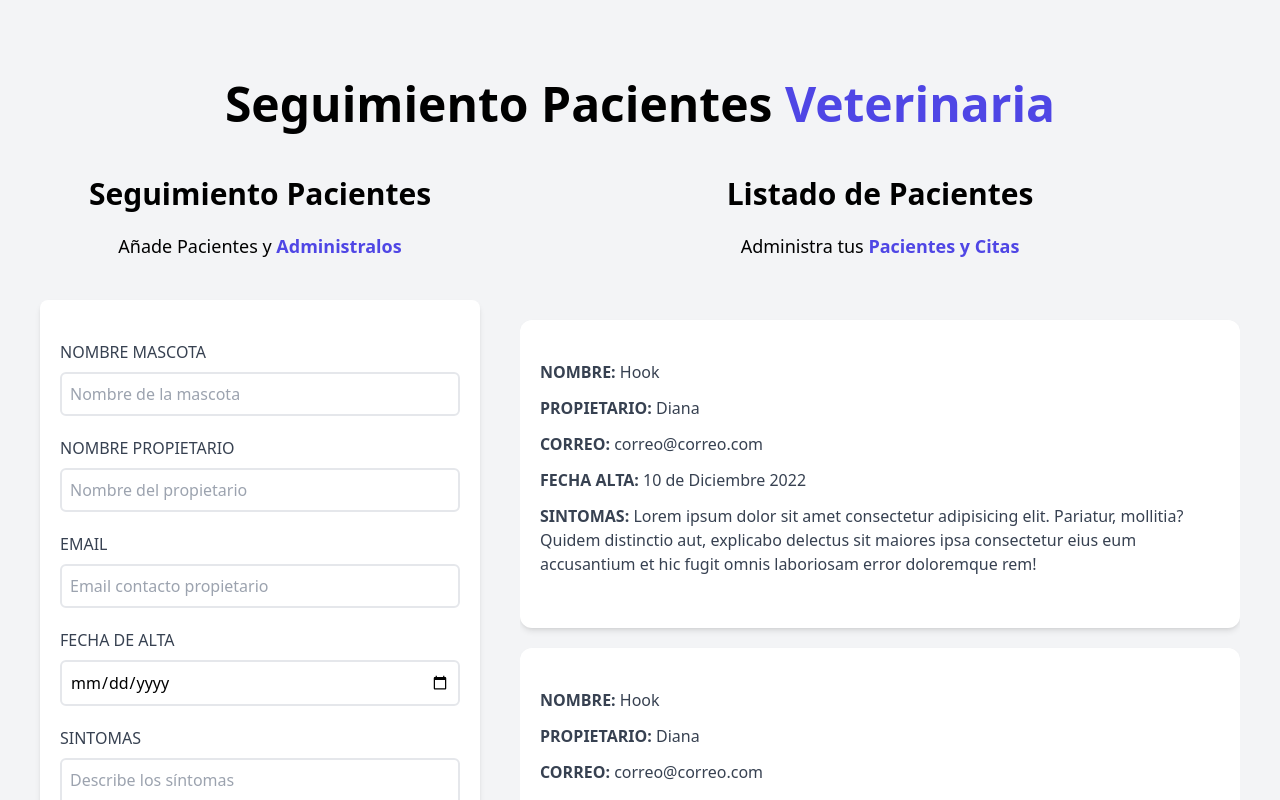
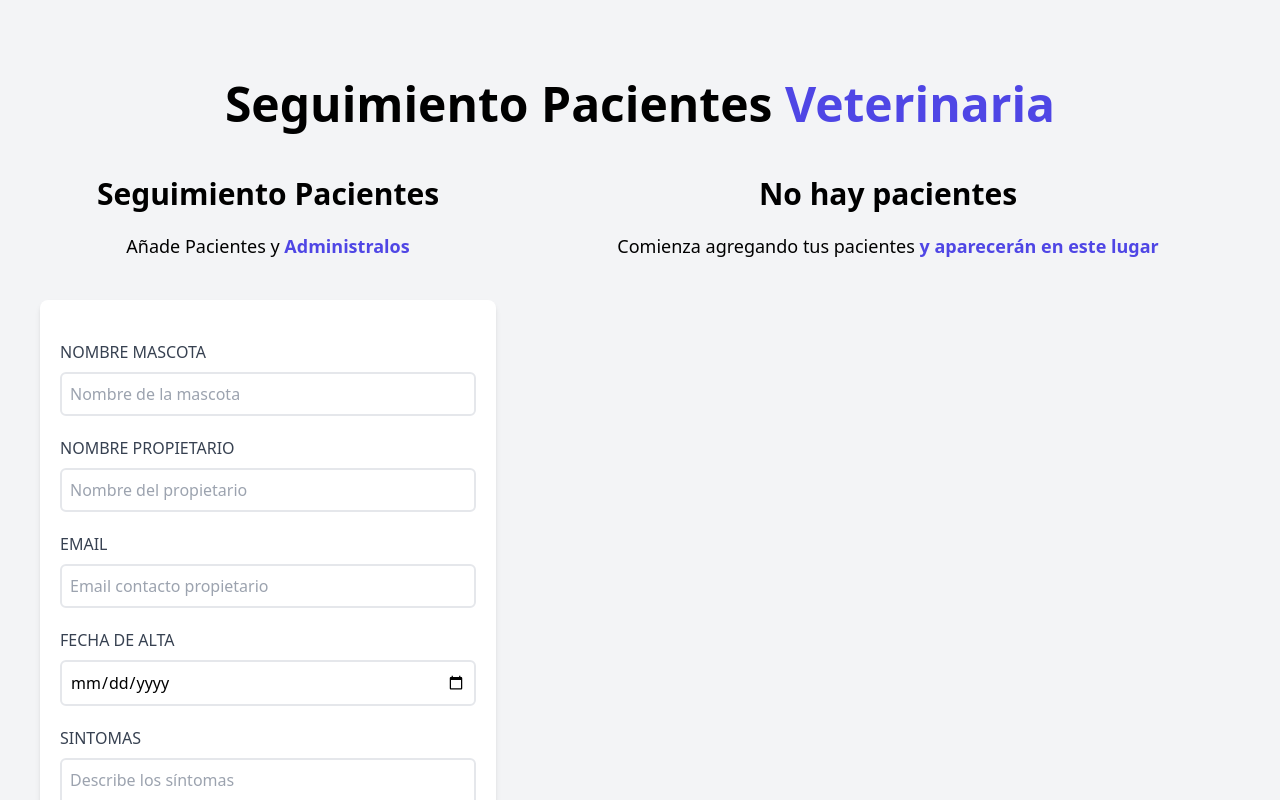
Before and after one commit to dianagelbern/Formulario-Veterinaria, a React (Vite) app: page / in a window 1280 px wide. Shown: the top 800 px of the page. Built offline with nearby package versions, Linux system fonts and the light colour scheme.

Commit message:
added key prop in pacientes

```diff
--- a/src/App.tsx
+++ b/src/App.tsx
@@ -14,7 +14,9 @@ function App() {
         setPacientes={setPacientes}
 
         />
-        <ListadoPacientes />
+        <ListadoPacientes
+        pacientes={pacientes}
+        />
       </div>
     </div>
   );
--- /dev/null
+++ b/src/components/CardPaciente.tsx
@@ -0,0 +1,30 @@
+import { Paciente } from "../interfaces/Paciente";
+
+const CardPaciente : React.FC<{ paciente: Paciente }> = (props) => {
+  return (
+    <div className="mt-10 bg-white shadow-md px-5 py-10 rounded-xl">
+      <p className="font-bold mb-3 text-gray-700 uppercase">
+        Nombre: <span className="font-normal normal-case">{props.paciente.nombre}</span>
+      </p>
+      <p className="font-bold mb-3 text-gray-700 uppercase">
+        Propietario: <span className="font-normal normal-case">{props.paciente.propietario}</span>
+      </p>
+      <p className="font-bold mb-3 text-gray-700 uppercase">
+        Correo:{" "}
+        <span className="font-normal normal-case">{props.paciente.email}</span>
+      </p>
+      <p className="font-bold mb-3 text-gray-700 uppercase">
+        Fecha Alta:{" "}
+        <span className="font-normal normal-case">{props.paciente.fecha}</span>
+      </p>
+      <p className="font-bold mb-3 text-gray-700 uppercase">
+        Sintomas:{" "}
+        <span className="font-normal normal-case">
+          {props.paciente.sintomas}
+        </span>
+      </p>
+    </div>
+  );
+};
+
+export default CardPaciente;
--- /dev/null
+++ b/src/components/Error.tsx
@@ -0,0 +1,7 @@
+export const Error: React.FC<{mensaje: string}> = (props )=> {
+    return (
+        <div className="text-center mb-5">
+            <p className="text-red-600 font-black uppercase">{props.mensaje}</p>
+          </div>
+    )
+}
--- a/src/components/Formulario.tsx
+++ b/src/components/Formulario.tsx
@@ -1,39 +1,44 @@
 import { useState } from "react";
+import { Error } from "./Error";
+import { Paciente } from "../interfaces/Paciente";
 
-const Formulario = ({pacientes, setPacientes} : {pacientes: any, setPacientes: any}) => {
+const Formulario: React.FC<{
+  pacientes: Paciente[];
+  setPacientes: Function;
+}> = (props) => {
   const [nombre, setNombre] = useState("");
   const [propietario, setPropietario] = useState("");
   const [email, setEmail] = useState("");
   const [fecha, setFecha] = useState("");
   const [sintomas, setSintomas] = useState("");
-
   const [error, setError] = useState(false);
 
   const handleSubmit = (e: any) => {
     e.preventDefault();
     if ([nombre, propietario, email, fecha, sintomas].includes("")) {
-      console.log("Hay al menos un campo vació");
+      console.log("Hay al menos un campo vacío");
       setError(true);
+      return;
     }
     setError(false);
+    let generateId = Math.random().toString(16).slice(2);
+
 
     const objetoPaciente = {
-        nombre,
-        propietario,
-        email,
-        fecha,
-        sintomas
-    }
+      id: generateId,
+      nombre,
+      propietario,
+      email,
+      fecha,
+      sintomas,
+    };
 
-
-
-    setPacientes([...pacientes, objetoPaciente]);
-
-    setNombre('');
-    setPropietario('');
-    setEmail('');
-    setFecha('');
-    setSintomas('');
+    props.setPacientes([...props.pacientes, objetoPaciente]);
+    setNombre("");
+    setPropietario("");
+    setEmail("");
+    setFecha("");
+    setSintomas("");
   };
 
   return (
@@ -47,11 +52,7 @@ const Formulario = ({pacientes, setPacientes} : {pacientes: any, setPacientes: a
         onSubmit={handleSubmit}
         className="bg-white shadow-md rounded-lg py-10 px-5 mb-10 m-5"
       >
-        {error && (
-          <div className="text-center mb-5">
-            <p className="text-red-600 font-black uppercase">Todos los campos son obligatorios</p>
-          </div>
-        )}
+        {error && <Error mensaje={"Todos los campos son obligatorios"} />}
         <div className="mb-5">
           <label htmlFor="mascota" className="block text-gray-700 uppercase">
             Nombre Mascota
--- a/src/components/ListadoPacientes.tsx
+++ b/src/components/ListadoPacientes.tsx
@@ -1,24 +1,52 @@
-import Paciente from "./Paciente";
+import { Paciente, Paciente as Pacientes } from "../interfaces/Paciente";
+import CardPaciente from "./CardPaciente";
 
-function ListadoPacientes() {
-  return (
-    <div className="md:w-1/2 lg:w-3/5 md:h-scr mb-10  mx-5 ">
-      <h2 className="font-black text-3xl text-center">Listado de Pacientes</h2>
-      <p className="text-lg mt-5 text-center mb-10">
+const ListadoPacientes: React.FC<{ pacientes: Pacientes[] }> = (props) => {
+  return props.pacientes && props.pacientes.length ? (
+    <>
+      <div className="md:w-1/2 lg:w-3/5 md:h-screen mb-10  mx-5 overflow-y-scroll">
+        <h2 className="font-black text-3xl text-center ">
+          Listado de Pacientes
+        </h2>
+        <p className="text-lg mt-5 text-center mb-5 ">
+          Administra tus{" "}
+          <span className="text-indigo-600 font-bold">Pacientes y Citas</span>
+        </p>
+        <div>
+          {props.pacientes?.map((paciente: Paciente) => (
+            <CardPaciente key={paciente.id} paciente={paciente} />
+          ))}
+        </div>
+      </div>
+    </>
+  ) : (
+    <>
+      <div className="md:w-1/2 lg:w-3/5 md:h-screen mb-10">
+        <h2 className="font-black text-3xl text-center ">No hay pacientes</h2>
+        <p className="text-lg mt-5 text-center mb-5 ">
+          Comienza agregando tus pacientes{" "}
+          <span className="text-indigo-600 font-bold">
+            y aparecerán en este lugar
+          </span>
+        </p>
+      </div>
+    </>
+  );
+};
+
+export default ListadoPacientes;
+
+{
+  /* <div className="md:w-1/2 lg:w-3/5 md:h-screen mb-10  mx-5 overflow-y-scroll">
+      <h2 className="font-black text-3xl text-center ">Listado de Pacientes</h2>
+      <p className="text-lg mt-5 text-center mb-5 ">
         Administra tus{" "}
         <span className="text-indigo-600 font-bold">Pacientes y Citas</span>
       </p>
-      <div className="md:h-screen overflow-y-auto">
-      <Paciente/>
-      <Paciente/>
-      <Paciente/>
-      <Paciente/>
-      <Paciente/>
-      <Paciente/>
-      </div>
-
-    </div>
-  );
+      {props.pacientes?.map((paciente: Paciente) => (
+        <div className=" overflow-y-auto" key={paciente.id}>
+          <CardPaciente paciente={paciente}/>
+        </div>
+      ))}
+    </div> */
 }
-
-export default ListadoPacientes;
--- a/src/components/Paciente.tsx
+++ /dev/null
@@ -1,31 +0,0 @@
-const Paciente = () => {
-  return (
-    <div className="mt-5 bg-white shadow-md px-5 py-10 rounded-xl">
-      <p className="font-bold mb-3 text-gray-700 uppercase">
-        Nombre: <span className="font-normal normal-case">Hook</span>
-      </p>
-      <p className="font-bold mb-3 text-gray-700 uppercase">
-        Propietario: <span className="font-normal normal-case">Diana</span>
-      </p>
-      <p className="font-bold mb-3 text-gray-700 uppercase">
-        Correo:{" "}
-        <span className="font-normal normal-case">correo@correo.com</span>
-      </p>
-      <p className="font-bold mb-3 text-gray-700 uppercase">
-        Fecha Alta:{" "}
-        <span className="font-normal normal-case">10 de Diciembre 2022</span>
-      </p>
-      <p className="font-bold mb-3 text-gray-700 uppercase">
-        Sintomas:{" "}
-        <span className="font-normal normal-case">
-          Lorem ipsum dolor sit amet consectetur adipisicing elit. Pariatur,
-          mollitia? Quidem distinctio aut, explicabo delectus sit maiores ipsa
-          consectetur eius eum accusantium et hic fugit omnis laboriosam error
-          doloremque rem!
-        </span>
-      </p>
-    </div>
-  );
-};
-
-export default Paciente;
--- a/src/interfaces/Paciente.ts
+++ b/src/interfaces/Paciente.ts
@@ -1,4 +1,5 @@
 export interface Paciente{
+    id: string;
     nombre: string;
     propietario: string;
     email: string;
```
